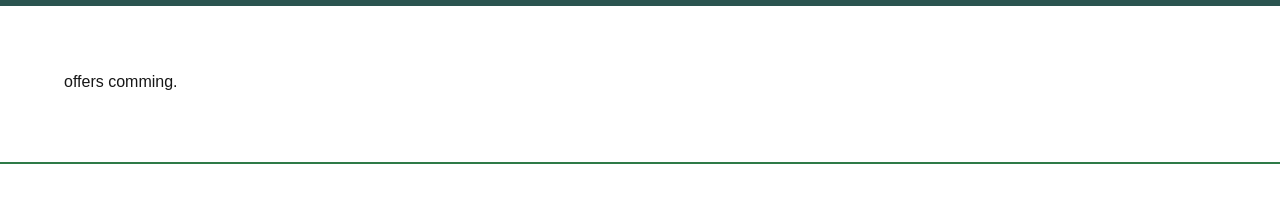
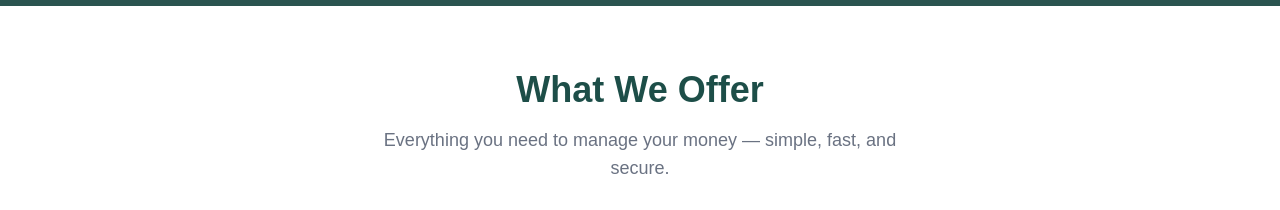
Before and after one commit to AlFahad47/Lenden, a Next.js app: page / in a window 1280 px wide. Shown: the part 587-797 px from the top of the page. Built offline with nearby package versions, Linux system fonts and the light colour scheme; grey boxes are pictures that could not be loaded.

Commit message:
add: section heading, subheading and feature cards data

```diff
--- a/src/components/ui/OfferSection.tsx
+++ b/src/components/ui/OfferSection.tsx
@@ -1,10 +1,35 @@
  "use client";
+
+  const features = [
+    {
+      icon: "🔒",
+      title: "Bank-Grade Security",
+      description: "Your funds are protected with end-to-end encryption and multi-layer authentication.",
+    },
+    {
+      icon: "⚡",
+      title: "Instant Transfers",
+      description: "Send and receive money in seconds — anytime, anywhere across Bangladesh.",
+    },
+    {
+      icon: "💳",
+      title: "Easy Payments",
+      description: "Pay bills, recharge mobile, and shop online all from one wallet.",
+    },
+  ];
 
   export default function OfferSection() {
     return (
       <section className="w-full py-16 px-6 bg-white">
         <div className="max-w-6xl mx-auto">
-          offers comming.
+          <div className="text-center mb-12">
+            <h2 className="text-3xl md:text-4xl font-bold text-[#1D4E48]">
+              What We Offer
+            </h2>
+            <p className="mt-4 text-gray-500 text-base md:text-lg max-w-xl mx-auto">
+              Everything you need to manage your money — simple, fast, and secure.
+            </p>
+          </div>
         </div>
       </section>
     );
```
